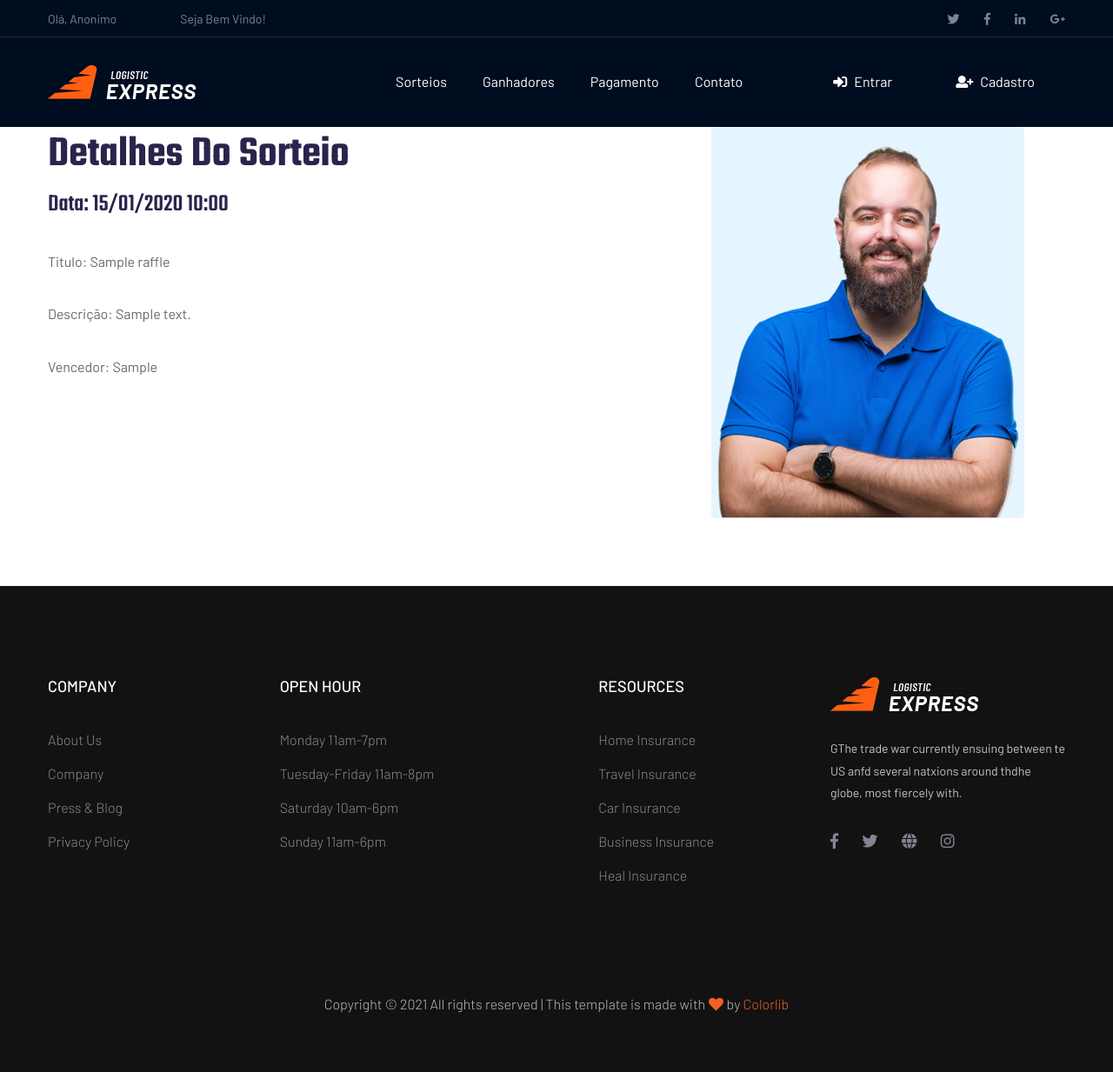
After one commit to elioadriao/plus-premios-sorteio, a Django app: template sortition/raffle/templates/raffles/detail_raffles.html in a window 1280 px wide. The commit adds this page. Shown: the whole page at 87% size. Run offline with Django 3.2, Linux system fonts and the light colour scheme; the template is opened without the code that fills it: most values are stand-ins (such as "Sample title", 1, 10 or a date in 2020); some libraries are stand-ins or nearby versions.

Commit message:
adding raffles detail

```diff
--- /dev/null
+++ b/sortition/raffle/templates/raffles/detail_raffles.html
@@ -0,0 +1,40 @@
+{% extends "layout/navigation.html" %}
+
+{% load static %}
+
+{% block title %}Detalhes do Sorteio{% endblock %}
+
+{% block content %}
+
+<!--? About Area Start -->
+<div class="about-low-area padding-bottom">
+  <div class="container">
+    <div class="row">
+      <div class="col-lg-6 col-md-12">
+        <div class="about-caption mb-50">
+          <!-- Section Tittle -->
+          <div class="section-tittle mb-35">
+            <h2>Detalhes do Sorteio</h2>
+            <h3>Data: {{ raffle.date|date:"d/m/Y H:i" }}</h3>
+          </div>
+          <p>Titulo: {{ raffle.title }}</p>
+          <p>Descrição: {{ raffle.description }}</p>
+          {% if raffle.get_winner is not None %}
+          <p>Vencedor: {{ raffle.get_winner }}</p>
+          {% endif %}
+        </div>
+      </div>
+      <div class="col-lg-6 col-md-12">
+        <!-- about-img -->
+        <div class="about-img ">
+          <div class="about-font-img">
+            <img src="{% static 'vendor/img/gallery/team1.png' %}" alt="">
+          </div>
+        </div>
+      </div>
+    </div>
+  </div>
+</div>
+<!-- About Area End -->
+
+{% endblock %}
--- a/sortition/raffle/templates/raffles/list_raffles.html
+++ b/sortition/raffle/templates/raffles/list_raffles.html
@@ -7,7 +7,7 @@
 {% block content %}
 
 <!--Team Ara Start -->
-<div class="team-area section-padding30">
+<div class="team-area">
   <div class="container">
     <div class="row justify-content-center">
       <div class="cl-xl-7 col-lg-8 col-md-10">
@@ -24,7 +24,7 @@
             <div class="team-img">
               <img src="{% static 'vendor/img/phone.png' %}" alt="">
               <div class="team-caption">
-                <h3><a href="#">Titulo Sorteio</a></h3>
+                <h3><a href="{% url 'raffles:detail-raffles' raffle_pk=raffle.id %}">{{ raffle.title }}</a></h3>
                 <h4>{{ raffle.date|date:"d/m/Y H:i" }}</h4>
                 <p>Cotas: {{ raffle.quotas }}</p>
                 <!-- Blog Social -->
--- a/sortition/raffle/urls.py
+++ b/sortition/raffle/urls.py
@@ -1,9 +1,10 @@
 from django.urls import path
-from .views import list_raffles, add_raffles, delete_raffles
+from .views import list_raffles, add_raffles, delete_raffles, detail_raffles
 
 
 urlpatterns = [
     path("", list_raffles, name="list-raffles"),
     path("add/", add_raffles, name="add-raffles"),
     path("<int:raffle_pk>/delete/", delete_raffles, name="delete-raffles"),
+    path("<int:raffle_pk>/detail/", detail_raffles, name="detail-raffles"),
 ]
```
Also changed, not shown: sortition/raffle/models.py (+11 -0 lines), sortition/raffle/views.py (+13 -0 lines), sortition/raffle/migrations/0002_auto_20210422_0855.py (added), 1 other file.
